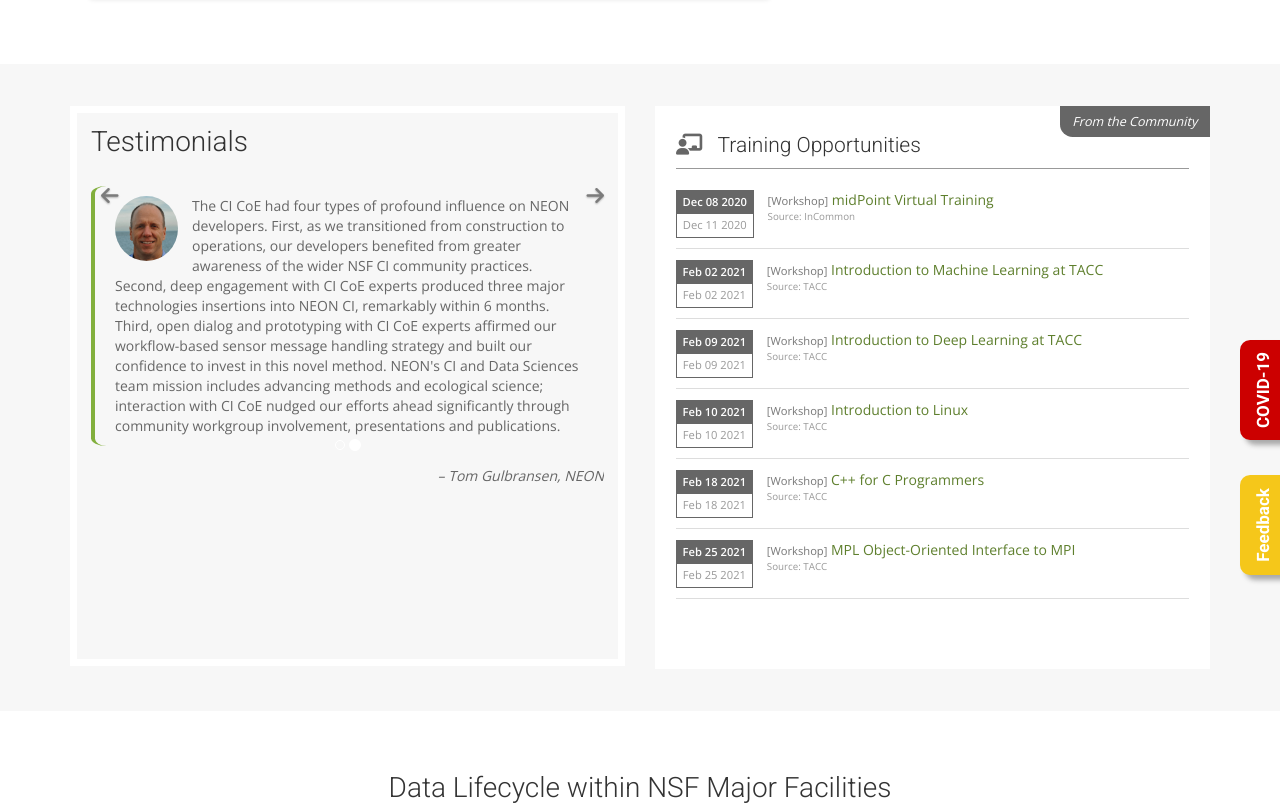
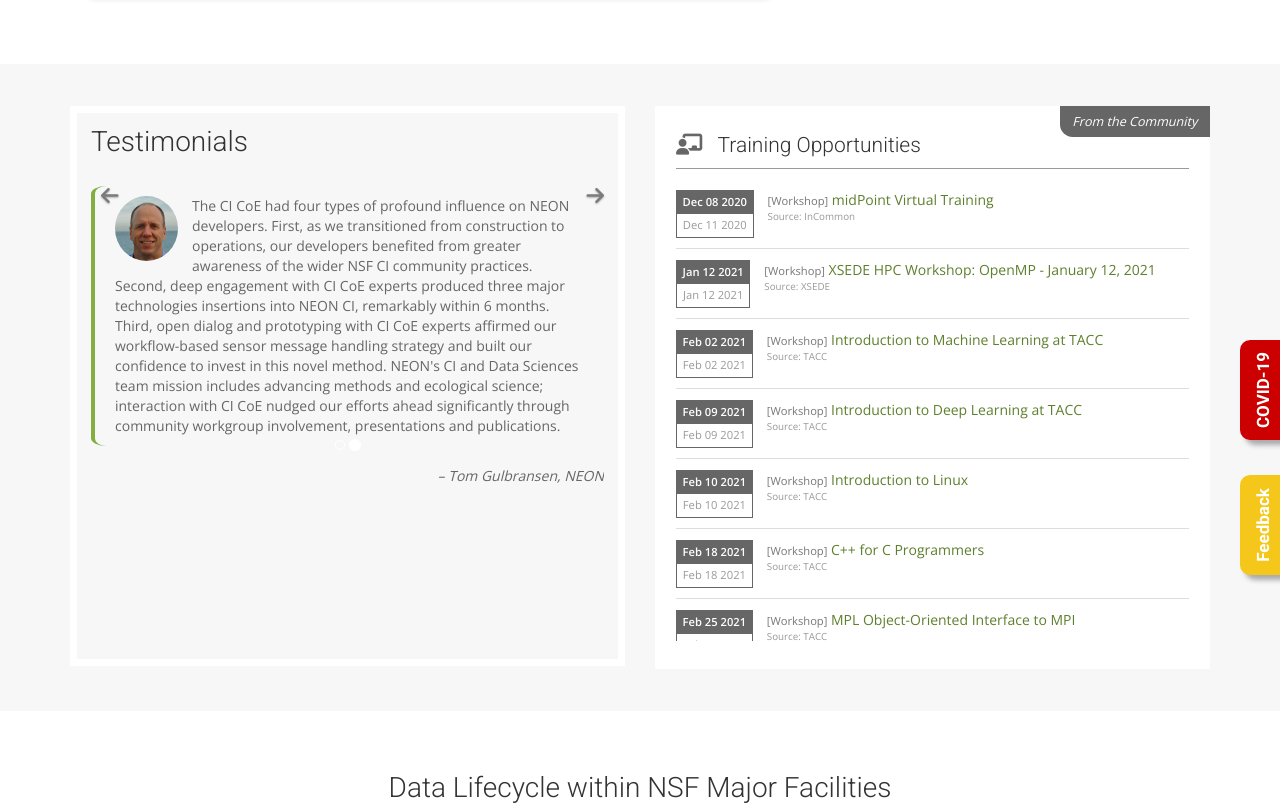
Before and after one commit to cicoe/cicoe.github.io, a Jekyll site: the page built from index.html, in a window 1280 px wide and 900 px high, scrolled down 977 px, cut to the strip 0-808 px from the top of the window. Built offline with Jekyll 4.4.1, drawn with Linux system fonts in a browser that asks for light colours; nearby versions of some CDN libraries; some web fonts are replaced; comment, search, counter and statistics services are not loaded.

Commit message:
updated training events

```diff
--- a/_data/training_opportunities.yml
+++ b/_data/training_opportunities.yml
@@ -5,6 +5,13 @@
   time: ''
   title: midPoint Virtual Training
   website: "https://incommon.org/academy/midpoint-evolveum/"
+- categroy: Workshop
+  end_date: January 12, 2021
+  source: XSEDE
+  start_date: January 12, 2021
+  time: ''
+  title: 'XSEDE HPC Workshop: OpenMP - January 12, 2021'
+  website: "https://www.xsede.org/web/xup/course-calendar/-/training-user/class/2237/session/3899/register"
 - categroy: Workshop
   end_date: February 02, 2021
   source: TACC
```
